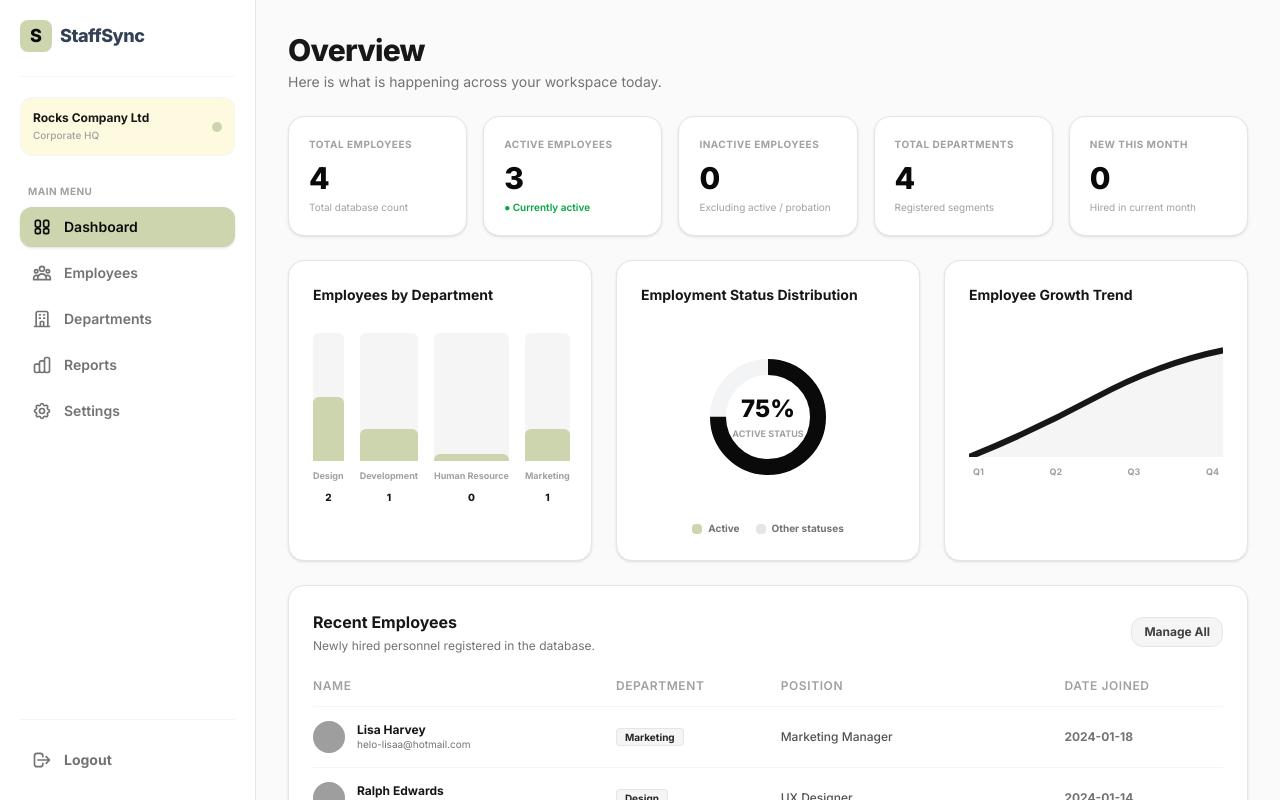
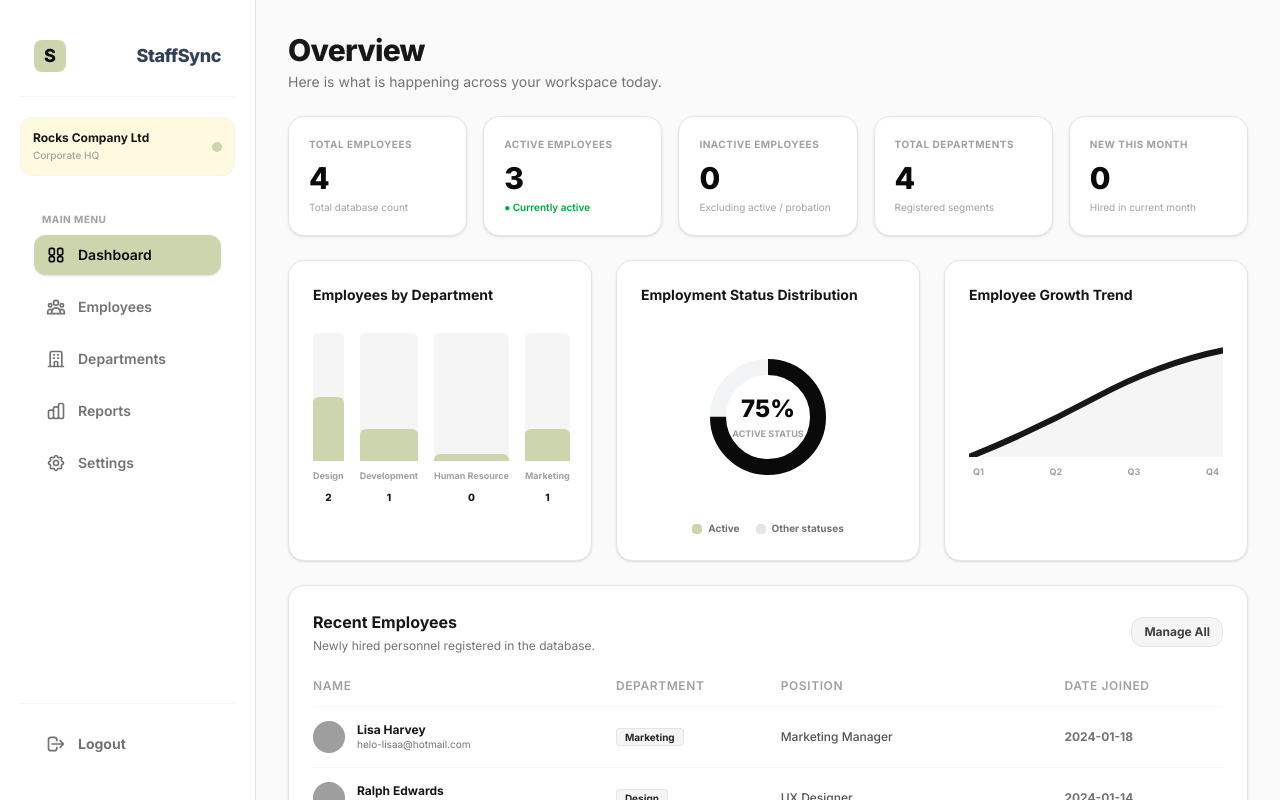
Before and after one commit to TaslimYusuf2210/staffSync---Employee-Management-Dashboard, a React (Vite) app: page /dashboard in a window 1280 px wide. Built offline with nearby package versions, Linux system fonts and the light colour scheme; grey boxes are pictures that could not be loaded.

Commit message:
Responsiveness problem fixed without AI

```diff
--- a/src/components/Layout.tsx
+++ b/src/components/Layout.tsx
@@ -3,60 +3,61 @@ import { Outlet } from "react-router-dom";
 import Sidebar from "./Sidebar";
 export default function Layout() {
   const [mobileSidebarOpen, setMobileSidebarOpen] = useState(false);
+
   return (
     <div className="min-h-screen bg-neutral-50 flex w-full relative">
-      {" "}
-      {/* Mobile Navigation Drawer Overlay */}{" "}
+      {/* Overlay for sm/below drawer */}
       {mobileSidebarOpen && (
         <div
           onClick={() => setMobileSidebarOpen(false)}
-          className="fixed inset-0 bg-[#334155]/15 z-40 md:hidden"
+          className="fixed inset-0 bg-black/30 z-40 lg:hidden"
         />
-      )}{" "}
-      {/* Sidebar Container */}{" "}
-      <aside
-        className={`fixed md:sticky top-0 left-0 h-screen w-64 z-50 shrink-0 transition-transform duration-300 md:translate-x-0 ${mobileSidebarOpen ? "translate-x-0" : "-translate-x-full md:translate-x-0"}`}
-      >
-        {" "}
-        <Sidebar onClose={() => setMobileSidebarOpen(false)} />{" "}
-      </aside>{" "}
-      {/* Main Panel Content Workspace */}{" "}
+      )}
+
+      {/* Sidebar - lg/md: always present, sm/below: drawer only when open */}
+      <aside className="hidden lg:block lg:sticky lg:top-0 lg:left-0 lg:h-screen lg:w-64 lg:shrink-0 md:block md:relative">
+        <Sidebar />
+      </aside>
+
+      {/* Drawer Sidebar - sm/below only, shown when burger clicked */}
+      {mobileSidebarOpen && (
+        <aside className="fixed top-0 left-0 h-screen w-[85%] max-w-xs z-50 lg:hidden">
+          <Sidebar isDrawer={true} onClose={() => setMobileSidebarOpen(false)} />
+        </aside>
+      )}
+
+      {/* Main Content */}
       <div className="flex-1 min-w-0 flex flex-col h-screen">
-        {" "}
-        {/* Mobile Top Header Toolbar */}{" "}
-        <header className="flex items-center justify-between px-6 py-4 md:hidden border-b border-neutral-200 bg-white">
-          {" "}
-          <div className="flex items-center gap-2">
-            {" "}
+        {/* Mobile Top Header - sm/below only */}
+        <header className="lg:hidden flex items-center justify-between px-6 py-4 border-b border-neutral-200 bg-white">
+          <span className="font-extrabold text-base md:hidden">StaffSync</span>
           <button
             onClick={() => setMobileSidebarOpen(true)}
-              className="p-2 border border-neutral-200 rounded-xl hover:bg-neutral-100"
+            className="p-2 border md:hidden border-neutral-200 rounded-xl hover:bg-neutral-100"
           >
-              {" "}
             <svg
               className="w-5 h-5"
               fill="none"
               viewBox="0 0 24 24"
               stroke="currentColor"
             >
-                {" "}
               <path
                 strokeLinecap="round"
                 strokeLinejoin="round"
                 strokeWidth={2}
                 d="M4 6h16M4 12h16M4 18h16"
-                />{" "}
-              </svg>{" "}
-            </button>{" "}
-            <span className="font-extrabold text-base">StaffSync</span>{" "}
-          </div>{" "}
-        </header>{" "}
-        {/* View Wrapper */}{" "}
-        <main className="flex-1 overflow-y-auto p-4 md:p-8 space-y-6">
-          {" "}
-          <Outlet />{" "}
-        </main>{" "}
-      </div>{" "}
+              />
+            </svg>
+          </button>
+          <div className="lg:hidden"></div>
+          <button className="lg:hidden">Icon</button>
+        </header>
+
+        {/* View Wrapper */}
+        <main className="flex-1 overflow-y-auto p-4 lg:p-8 md:pl-24 space-y-6">
+          <Outlet />
+        </main>
+      </div>
     </div>
   );
 }
--- a/src/components/Sidebar.tsx
+++ b/src/components/Sidebar.tsx
@@ -1,9 +1,12 @@
 import { Link, useLocation } from "react-router-dom";
 import { useApp } from "../context/AppContext";
+
 interface SidebarProps {
   onClose?: () => void;
+  isDrawer?: boolean;
 }
-export default function Sidebar({ onClose }: SidebarProps) {
+
+export default function Sidebar({ onClose, isDrawer = false }: SidebarProps) {
   const location = useLocation();
   const { settings } = useApp();
   const navItems = [
@@ -17,13 +20,12 @@ export default function Sidebar({ onClose }: SidebarProps) {
           viewBox="0 0 24 24"
           stroke="currentColor"
         >
-          {" "}
           <path
             strokeLinecap="round"
             strokeLinejoin="round"
             strokeWidth={2}
             d="M4 6a2 2 0 012-2h2a2 2 0 012 2v4a2 2 0 01-2 2H6a2 2 0 01-2-2V6zM14 6a2 2 0 012-2h2a2 2 0 012 2v4a2 2 0 01-2 2h-2a2 2 0 01-2-2V6zM4 16a2 2 0 012-2h2a2 2 0 012 2v2a2 2 0 01-2 2H6a2 2 0 01-2-2v-2zM14 16a2 2 0 012-2h2a2 2 0 012 2v2a2 2 0 01-2 2h-2a2 2 0 01-2-2v-2z"
-          />{" "}
+          />
         </svg>
       ),
     },
@@ -37,13 +39,12 @@ export default function Sidebar({ onClose }: SidebarProps) {
           viewBox="0 0 24 24"
           stroke="currentColor"
         >
-          {" "}
           <path
             strokeLinecap="round"
             strokeLinejoin="round"
             strokeWidth={2}
             d="M17 20h5v-2a3 3 0 00-5.356-1.857M17 20H7m10 0v-2c0-.656-.126-1.283-.356-1.857M7 20H2v-2a3 3 0 015.356-1.857M7 20v-2c0-.656.126-1.283.356-1.857m0 0a5.002 5.002 0 019.288 0M15 7a3 3 0 11-6 0 3 3 0 016 0zm6 3a2 2 0 11-4 0 2 2 0 014 0zM7 10a2 2 0 11-4 0 2 2 0 014 0z"
-          />{" "}
+          />
         </svg>
       ),
     },
@@ -57,13 +58,12 @@ export default function Sidebar({ onClose }: SidebarProps) {
           viewBox="0 0 24 24"
           stroke="currentColor"
         >
-          {" "}
           <path
             strokeLinecap="round"
             strokeLinejoin="round"
             strokeWidth={2}
             d="M19 21V5a2 2 0 00-2-2H7a2 2 0 00-2 2v16m14 0h2m-2 0h-5m-9 0H3m2 0h5M9 7h1m-1 4h1m4-4h1m-1 4h1m-5 10v-5a1 1 0 011-1h2a1 1 0 011 1v5m-4 0h4"
-          />{" "}
+          />
         </svg>
       ),
     },
@@ -77,13 +77,12 @@ export default function Sidebar({ onClose }: SidebarProps) {
           viewBox="0 0 24 24"
           stroke="currentColor"
         >
-          {" "}
           <path
             strokeLinecap="round"
             strokeLinejoin="round"
             strokeWidth={2}
             d="M9 19v-6a2 2 0 00-2-2H5a2 2 0 00-2 2v6a2 2 0 002 2h2a2 2 0 002-2zm0 0V9a2 2 0 012-2h2a2 2 0 012 2v10m-6 0a2 2 0 002 2h2a2 2 0 002-2m0 0V5a2 2 0 012-2h2a2 2 0 012 2v14a2 2 0 01-2 2h-2a2 2 0 01-2-2z"
-          />{" "}
+          />
         </svg>
       ),
     },
@@ -97,124 +96,126 @@ export default function Sidebar({ onClose }: SidebarProps) {
           viewBox="0 0 24 24"
           stroke="currentColor"
         >
-          {" "}
           <path
             strokeLinecap="round"
             strokeLinejoin="round"
             strokeWidth={2}
             d="M10.325 4.317c.426-1.756 2.924-1.756 3.35 0a1.724 1.724 0 002.573 1.066c1.543-.94 3.31.826 2.37 2.37a1.724 1.724 0 001.065 2.572c1.756.426 1.756 2.924 0 3.35a1.724 1.724 0 00-1.066 2.573c.94 1.543-.826 3.31-2.37 2.37a1.724 1.724 0 00-2.572 1.065c-.426 1.756-2.924 1.756-3.35 0a1.724 1.724 0 00-2.573-1.066c-1.543.94-3.31-.826-2.37-2.37a1.724 1.724 0 00-1.065-2.572c-1.756-.426-1.756-2.924 0-3.35a1.724 1.724 0 001.066-2.573c-.94-1.543.826-3.31 2.37-2.37.996.608 2.296.07 2.572-1.065z"
-          />{" "}
+          />
           <path
             strokeLinecap="round"
             strokeLinejoin="round"
             strokeWidth={2}
             d="M15 12a3 3 0 11-6 0 3 3 0 016 0z"
-          />{" "}
+          />
         </svg>
       ),
     },
   ];
   return (
-    <div className="flex flex-col h-full bg-white border-r border-neutral-200 p-5">
-      {" "}
-      {/* Brand Logo Header */}{" "}
-      <div className="flex items-center justify-between pb-6 border-b border-neutral-100">
-        {" "}
-        <div className="flex items-center gap-2">
-          {" "}
-          <div className="w-8 h-8 bg-[#ccd5ae] rounded-lg flex items-center justify-center text-neutral-950 font-black text-lg">
+    <div
+      className={`flex flex-col h-full bg-white border-r border-neutral-200 transition-all duration-300 ease-in-out
+        lg:w-64 lg:p-5 lg:sticky lg:top-0 lg:left-0 lg:relative lg:z-0
+        md:fixed md:top-0 md:left-0 md:h-screen md:w-20 md:hover:w-64 md:p-0 md:overflow-hidden group md:z-50
+        ${isDrawer ? "p-5" : "max-md:hidden"}`}
+    >
+      {/* Brand Logo Header */}
+      <div className="flex items-center justify-between pb-6 border-b border-neutral-100 md:px-3.5 md:py-5 md:pb-3 lg:pb-6">
+        {/* Logo Icon - Always visible */}
+        <div className="w-8 h-8 bg-[#ccd5ae] rounded-lg flex items-center justify-center text-neutral-950 font-black text-lg flex-shrink-0">
           S
-          </div>{" "}
-          <span className="font-extrabold text-lg tracking-tight">
+        </div>
+
+        {/* Brand text - Hidden on mobile/tablet default state, show on hover */}
+        <span className={`${isDrawer ? "inline" : "hidden md:hidden md:group-hover:inline lg:inline"} font-extrabold text-lg tracking-tight`}>
           StaffSync
-          </span>{" "}
-        </div>{" "}
-        {onClose && (
-          <button
-            onClick={onClose}
-            className="md:hidden text-neutral-400 hover:text-neutral-950"
-          >
-            {" "}
-            <svg
-              className="w-6 h-6"
-              fill="none"
-              viewBox="0 0 24 24"
-              stroke="currentColor"
-            >
-              {" "}
-              <path
-                strokeLinecap="round"
-                strokeLinejoin="round"
-                strokeWidth={2}
-                d="M6 18L18 6M6 6l12 12"
-              />{" "}
-            </svg>{" "}
-          </button>
-        )}{" "}
-      </div>{" "}
-      {/* Org Name */}{" "}
-      <div className="my-5 bg-[#fefae0] border border-neutral-100 rounded-xl p-3 flex items-center justify-between">
-        {" "}
+        </span>
+      </div>
+
+      {/* Org Name - Hidden on mobile/tablet collapsed state */}
+      <div className={`${isDrawer ? "flex" : "hidden md:hidden md:group-hover:flex lg:flex"} my-5 bg-[#fefae0] border border-neutral-100 rounded-xl p-3 items-center justify-between`}>
         <div>
-          {" "}
           <h4 className="font-bold text-xs text-neutral-900">
             {settings.company.name}
-          </h4>{" "}
+          </h4>
           <p className="text-[10px] text-neutral-400 font-medium mt-0.5">
             Corporate HQ
-          </p>{" "}
-        </div>{" "}
-        <div className="w-2.5 h-2.5 bg-[#ccd5ae] rounded-full" />{" "}
-      </div>{" "}
-      {/* Links list */}{" "}
-      <nav className="flex-1 space-y-1.5 mt-2">
-        {" "}
-        <span className="text-[10px] font-bold text-neutral-400 uppercase tracking-wider block mb-2 px-2">
+          </p>
+        </div>
+        <div className="w-2.5 h-2.5 bg-[#ccd5ae] rounded-full" />
+      </div>
+
+      {/* Links list */}
+      <nav className="flex-1 space-y-1.5 mt-2 md:space-y-3 md:px-3.5 md:mt-4 md:overflow-y-auto">
+        <span className={`${isDrawer ? "block" : "hidden md:hidden md:group-hover:block lg:block"} text-[10px] font-bold text-neutral-400 uppercase tracking-wider mb-2 px-2`}>
           Main Menu
-        </span>{" "}
+        </span>
+
         {navItems.map((item) => {
           const isActive =
             item.path === "/dashboard"
               ? location.pathname === "/dashboard"
               : location.pathname.startsWith(item.path);
+
           return (
             <Link
               key={item.name}
               to={item.path}
-              onClick={onClose}
-              className={`flex items-center gap-3 px-3 py-2.5 rounded-xl text-sm font-semibold transition-all ${isActive ? "bg-[#ccd5ae] text-neutral-950 shadow-sm" : "text-neutral-500 hover:text-neutral-950 hover:bg-[#fefae0]"}`}
+              onClick={() => {
+                onClose?.();
+              }}
+              className={`
+                flex items-center gap-3 px-3 py-2.5 rounded-xl text-sm font-semibold transition-all
+                ${!isDrawer ? "md:justify-center md:w-12 md:h-12 md:p-0 md:group-hover:justify-start md:group-hover:w-full md:group-hover:px-3 lg:justify-start lg:w-full lg:h-auto lg:px-3 lg:py-2.5" : ""}
+                ${
+                  isActive
+                    ? "bg-[#ccd5ae] text-neutral-950 shadow-sm"
+                    : "text-neutral-500 hover:text-neutral-950 hover:bg-[#fefae0]"
+                }
+              `}
+              title={item.name}
             >
-              {" "}
-              {item.icon} {item.name}{" "}
+              <span className="flex-shrink-0">
+                {item.icon}
+              </span>
+              <span className={`${isDrawer ? "inline" : "hidden md:hidden md:group-hover:inline lg:inline"} whitespace-nowrap`}>
+                {item.name}
+              </span>
             </Link>
           );
-        })}{" "}
-      </nav>{" "}
-      {/* Logout button at bottom */}{" "}
-      <div className="pt-5 border-t border-neutral-100">
-        {" "}
+        })}
+      </nav>
+
+      {/* Logout button at bottom */}
+      <div className="pt-5 border-t border-neutral-100 md:px-3.5 md:pb-4">
         <Link
           to="/login"
-          className="flex items-center gap-3 px-3 py-2.5 text-neutral-500 hover:text-red-600 rounded-xl text-sm font-bold transition-all"
+          className={`
+            flex items-center gap-3 px-3 py-2.5 text-neutral-500 hover:text-red-600 rounded-xl text-sm font-bold transition-all
+            ${!isDrawer ? "md:justify-center md:w-12 md:h-12 md:p-0 md:group-hover:justify-start md:group-hover:w-full md:group-hover:px-3 lg:justify-start lg:w-full lg:h-auto lg:px-3 lg:py-2.5" : ""}
+          `}
+          title="Logout"
         >
-          {" "}
+          <span className="flex-shrink-0">
             <svg
               className="w-5 h-5"
               fill="none"
               viewBox="0 0 24 24"
               stroke="currentColor"
             >
-            {" "}
               <path
                 strokeLinecap="round"
                 strokeLinejoin="round"
                 strokeWidth={2}
                 d="M17 16l4-4m0 0l-4-4m4 4H7m6 4v1a3 3 0 01-3 3H6a3 3 0 01-3-3V7a3 3 0 013-3h4a3 3 0 013 3v1"
-            />{" "}
-          </svg>{" "}
-          Logout{" "}
-        </Link>{" "}
-      </div>{" "}
+              />
+            </svg>
+          </span>
+          <span className={`${isDrawer ? "inline" : "hidden md:hidden md:group-hover:inline lg:inline"} whitespace-nowrap`}>
+            Logout
+          </span>
+        </Link>
+      </div>
     </div>
   );
 }
```
Also changed, not shown: 1 other file (tests, documents, lock files or other folders). Lines whose indentation alone changed are shown as unchanged.
